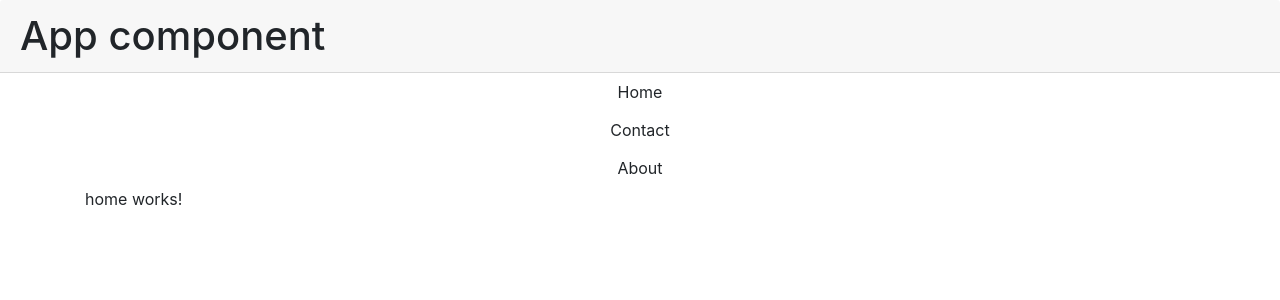
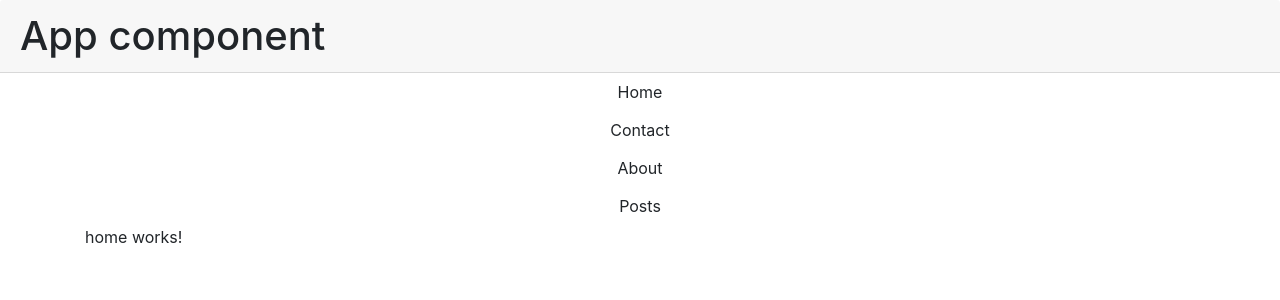
Before and after one commit to agarcia-taxsat/repasoAngular, an Angular app: page /home in a window 1280 px wide. Shown: the top 300 px of the page. Built offline with nearby package versions, Linux system fonts and the light colour scheme.

Commit message:
this is the correct form to do a lazyload because has a new sintaxys

```diff
--- a/src/app/app-routing.module.ts
+++ b/src/app/app-routing.module.ts
@@ -22,7 +22,7 @@ const routes: ROUTES = [
   },
   {
     path: 'posts',
-    loadChildren: './pages/posts/posts.module#PostsModule'
+    loadChildren: () => import('./pages/posts/posts.module').then(m => m.PostsModule),
   },
   {
     path: '**',
--- a/src/app/components/menu/menu.component.ts
+++ b/src/app/components/menu/menu.component.ts
@@ -24,6 +24,10 @@ export class MenuComponent implements OnInit {
       name: 'About',
       path: '/about'
     },
+    {
+      name: 'Posts',
+      path: '/posts'
+    }
   ];
   constructor() { }
 
```
